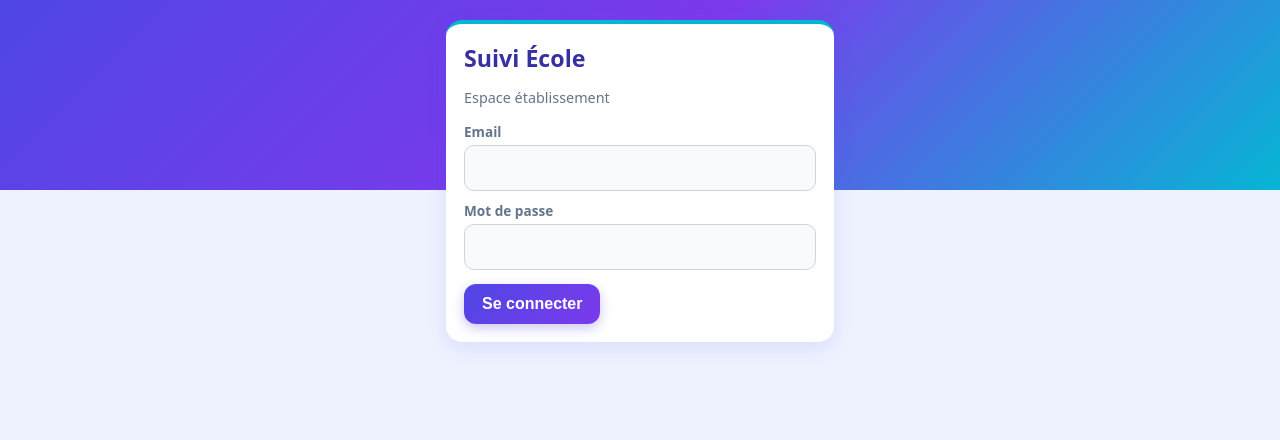
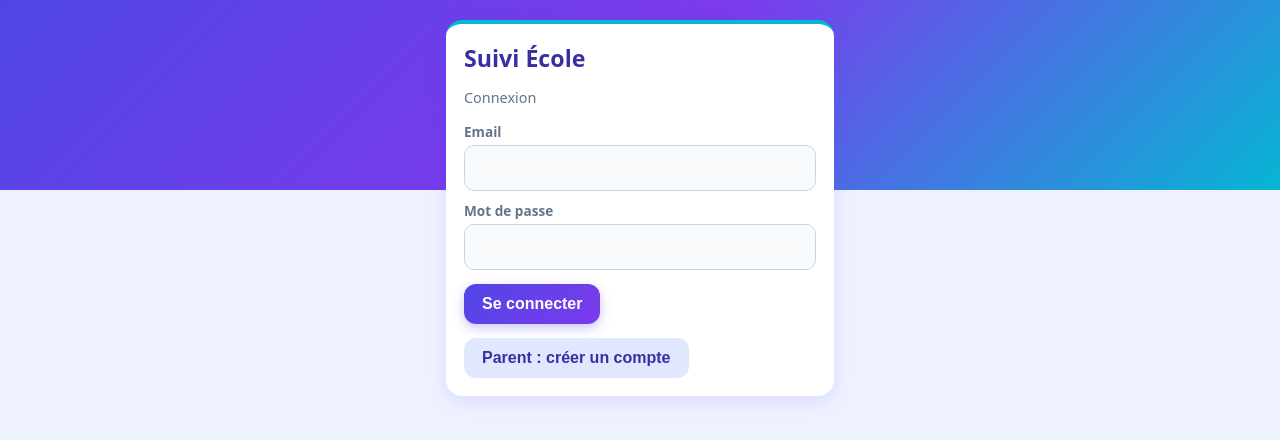
Before and after one commit to baba111Aaa/suivi-ecole-web, a Next.js app: page /login in a window 1280 px wide. Shown: the top 440 px of the page. Built offline with nearby package versions, Linux system fonts and the light colour scheme; no server answers.

Commit message:
Refactor login component for account creation and validation

```diff
--- a/app/login/page.js
+++ b/app/login/page.js
@@ -5,15 +5,41 @@ import { supabase } from '../../lib/supabase';
 
 export default function Login() {
   const router = useRouter();
+  const [creation, setCreation] = useState(false);
+  const [nom, setNom] = useState('');
   const [email, setEmail] = useState('');
   const [password, setPassword] = useState('');
-  const [erreur, setErreur] = useState('');
+  const [msg, setMsg] = useState({ texte: '', erreur: false });
 
-  async function connexion(e) {
+  async function valider(e) {
     e.preventDefault();
-    setErreur('');
+    setMsg({ texte: '', erreur: false });
+
+    if (creation) {
+      if (!nom.trim()) { setMsg({ texte: 'Saisissez votre nom.', erreur: true }); return; }
+      if (password.length < 6) {
+        setMsg({ texte: 'Le mot de passe doit avoir au moins 6 caractères.', erreur: true });
+        return;
+      }
+      const { data, error } = await supabase.auth.signUp({
+        email,
+        password,
+        options: { data: { nom: nom.trim() } },
+      });
+      if (error) { setMsg({ texte: 'Erreur : ' + error.message, erreur: true }); return; }
+      if (data.session) {
+        router.replace('/');
+      } else {
+        setMsg({
+          texte: 'Compte créé. Vérifiez votre email pour le confirmer, puis connectez-vous.',
+          erreur: false,
+        });
+      }
+      return;
+    }
+
     const { error } = await supabase.auth.signInWithPassword({ email, password });
-    if (error) setErreur('Email ou mot de passe incorrect.');
+    if (error) setMsg({ texte: 'Email ou mot de passe incorrect.', erreur: true });
     else router.replace('/');
   }
 
@@ -21,16 +47,32 @@ export default function Login() {
     <div className="page" style={{ maxWidth: 420 }}>
       <div className="card">
         <h1>Suivi École</h1>
-        <p className="muted">Espace établissement</p>
-        <form onSubmit={connexion}>
+        <p className="muted">
+          {creation ? 'Créer un compte parent' : 'Connexion'}
+        </p>
+        <form onSubmit={valider}>
+          {creation && (
+            <>
+              <label>Votre nom</label>
+              <input value={nom} onChange={(e) => setNom(e.target.value)} />
+            </>
+          )}
           <label>Email</label>
           <input type="email" value={email} onChange={(e) => setEmail(e.target.value)} required />
           <label>Mot de passe</label>
           <input type="password" value={password} onChange={(e) => setPassword(e.target.value)} required />
-          <button type="submit">Se connecter</button>
-          {erreur && <p className="erreur">{erreur}</p>}
+          <button type="submit">{creation ? 'Créer mon compte' : 'Se connecter'}</button>
+          {msg.texte && <p className={msg.erreur ? 'erreur' : 'ok'}>{msg.texte}</p>}
         </form>
+        <button
+          type="button"
+          className="secondaire"
+          onClick={() => { setCreation(!creation); setMsg({ texte: '', erreur: false }); }}
+        >
+          {creation ? 'J’ai déjà un compte' : 'Parent : créer un compte'}
+        </button>
       </div>
     </div>
   );
 }
+// FIN DU FICHIER
```
